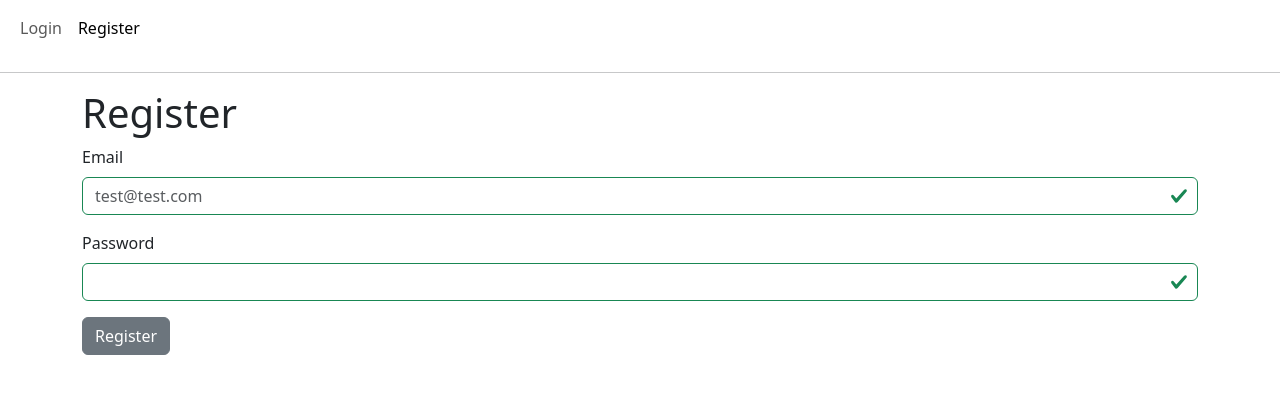
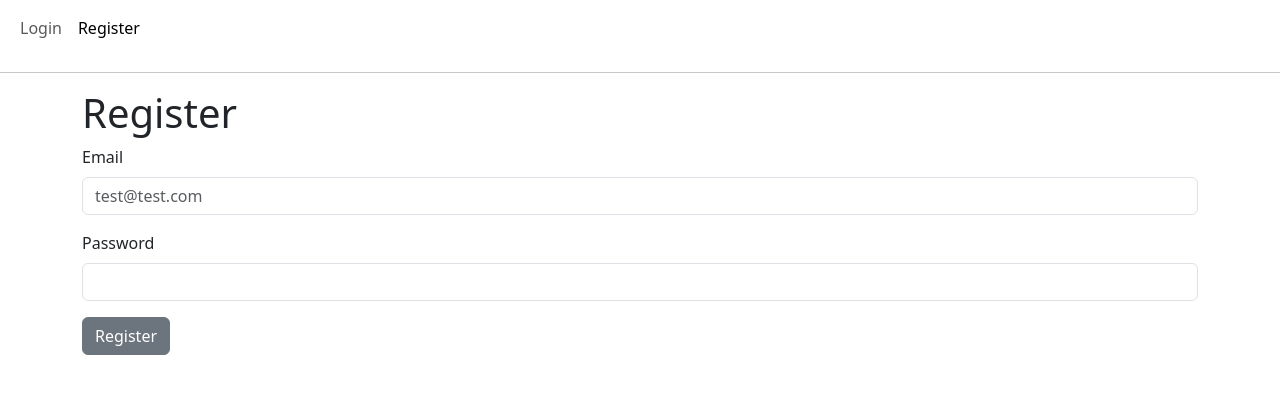
Before and after one commit to jtuzar-cen55153/state-management-react-query, a React (Vite) app: page /register in a window 1280 px wide. Shown: the top 394 px of the page. Built offline with nearby package versions, Linux system fonts and the light colour scheme.

Commit message:
refactor register form

```diff
--- a/src/components/Heroes/Heroes.tsx
+++ b/src/components/Heroes/Heroes.tsx
@@ -1,5 +1,5 @@
 import { Link } from 'react-router-dom';
-import { Alert, Button, Col, Form, Input, Label, ListGroupItem, Row, UncontrolledAlert } from 'reactstrap';
+import { Alert, Button, Col, Form, ListGroupItem, Row, UncontrolledAlert } from 'reactstrap';
 import { FC } from 'react';
 import { useHeroes } from './hooks/useHeroes';
 import { HeroesList } from '../HeroesList';
@@ -60,6 +60,7 @@ export const Heroes: FC = () => {
             placeholder="Add new hero"
             required
             isInvalid={!isCreateHeroLoading && !isCreateHeroSuccess && isCreateHeroError}
+            isValid={!isCreateHeroLoading && isCreateHeroSuccess && !isCreateHeroError}
             errorMessage="Ups! it was an error 🚨"
           />
           <Button>Add Hero</Button>
--- a/src/components/Layout.tsx
+++ b/src/components/Layout.tsx
@@ -1,16 +1,12 @@
 import { FC, ReactElement } from 'react';
-import { NavLink, Outlet, useNavigate } from 'react-router-dom';
+import { NavLink, Outlet } from 'react-router-dom';
 import { Button, Container, Nav, NavItem, NavLink as NavLinkReactstrap, Navbar, NavbarText } from 'reactstrap';
 import { useAuth } from '../hooks/useAuth';
+import { useLogoutUser } from '../hooks/useUser';
 
 export const Layout: FC<{ children?: ReactElement }> = ({ children = null }) => {
-  const { token, setToken } = useAuth();
-  const navigate = useNavigate();
-
-  const handleClick = () => {
-    setToken(null);
-    navigate('/login');
-  };
+  const { token } = useAuth();
+  const logout = useLogoutUser();
 
   return (
     <>
@@ -47,7 +43,7 @@ export const Layout: FC<{ children?: ReactElement }> = ({ children = null }) =>
         </Nav>
         {token && (
           <NavbarText>
-            <Button onClick={handleClick}>Logout</Button>
+            <Button onClick={logout}>Logout</Button>
           </NavbarText>
         )}
       </Navbar>
--- a/src/components/Register/Register.tsx
+++ /dev/null
@@ -1,33 +0,0 @@
-import { FC } from 'react';
-import { Form, useActionData } from 'react-router-dom';
-import { IUserFormInputs } from '../../interface/user';
-import { Button, Form as FormReactstrap } from 'reactstrap';
-import { FormGroup } from '../ui/FormGroup';
-
-export const Register: FC = () => {
-  const errors = useActionData() as IUserFormInputs;
-
-  return (
-    <div>
-      <h1>Register</h1>
-      <FormReactstrap method="post" tag={Form}>
-        <FormGroup
-          name="email"
-          label="Email"
-          inputType="email"
-          placeholder="test@test.com"
-          isInvalid={Boolean(errors?.email)}
-          errorMessage={errors?.email}
-        />
-        <FormGroup
-          name="password"
-          label="Password"
-          inputType="password"
-          isInvalid={Boolean(errors?.password)}
-          errorMessage={errors?.password}
-        />
-        <Button>Register</Button>
-      </FormReactstrap>
-    </div>
-  );
-};
--- a/src/components/Register/action.ts
+++ /dev/null
@@ -1,27 +0,0 @@
-import { ActionFunction, redirectDocument } from 'react-router-dom';
-import { IRegisterFormInputs, IUserFormInputs } from '../../interface/user';
-
-export const action =
-  (login: ({ email, password }: IRegisterFormInputs) => Promise<void>): ActionFunction =>
-  async ({ request }) => {
-    const formData = await request.formData();
-    const email = formData.get('email');
-    const password = formData.get('password');
-    const errors = {} as IUserFormInputs;
-
-    if (typeof email !== 'string' || !email.includes('@')) {
-      errors.email = "That doesn't look like an email address";
-    }
-
-    if (typeof password !== 'string' || password.length < 2) {
-      errors.password = 'Password must be > 2 characters';
-    }
-
-    if (Object.keys(errors).length) {
-      return errors;
-    }
-
-    await login({ email, password });
-
-    return redirectDocument('/');
-  };
--- a/src/hooks/useRegister.ts
+++ b/src/components/Register/hooks/useRegister.ts
@@ -1,11 +1,11 @@
 import axios from 'axios';
-import { useAuth } from './useAuth';
-import { useCreateUser } from './useUser';
-import { IRegisterFormInputs } from '../interface/user';
+import { useAuth } from '../../../hooks/useAuth';
+import { useCreateUserMutation } from '../../../hooks/useUser';
+import { IRegisterFormInputs } from '../../../interface/user';
 
 export const useRegister = () => {
   const { setToken } = useAuth();
-  const { mutateAsync } = useCreateUser();
+  const { mutateAsync } = useCreateUserMutation();
 
   const register = async ({ email, password }: IRegisterFormInputs) => {
     try {
--- a/src/components/Routes.tsx
+++ b/src/components/Routes.tsx
@@ -11,9 +11,7 @@ import { ErrorPage } from '../pages/ErrorPage';
 import { NotFound } from '../pages/NotFound';
 import { useAuth } from '../hooks/useAuth';
 import { Layout } from './Layout';
-import { useRegister } from '../hooks/useRegister';
 import { useAxios } from '../hooks/useAxios';
-import { action } from './Register/action';
 
 const EditHeroPage = lazy(() =>
   import('../pages/EditHeroPage').then(({ EditHeroPage }) => ({ default: EditHeroPage })),
@@ -56,8 +54,6 @@ export const Routes: FC = () => {
     },
   ];
 
-  const { register } = useRegister();
-
   const routesForNotAuthenticatedOnly = [
     {
       element: <Layout />,
@@ -65,7 +61,6 @@ export const Routes: FC = () => {
         {
           path: 'register',
           element: <RegisterPage />,
-          action: action(register),
           errorElement: <ErrorPage />,
         },
         {
--- a/src/components/ui/FormGroup.tsx
+++ b/src/components/ui/FormGroup.tsx
@@ -1,4 +1,4 @@
-import React, { FC, Ref, forwardRef } from 'react';
+import { FC, Ref, forwardRef } from 'react';
 import { Input, Label, FormGroup as FormGroupReactstrap, FormFeedback } from 'reactstrap';
 
 interface FormGroupProps {
@@ -8,12 +8,13 @@ interface FormGroupProps {
   inputType?: 'text' | 'password' | 'email' | 'textarea';
   errorMessage?: string;
   isInvalid?: boolean;
+  isValid?: boolean;
   required?: boolean;
 }
 
 export const FormGroup: FC<FormGroupProps> = forwardRef(
   (
-    { label, name, placeholder = '', inputType = 'text', errorMessage, isInvalid = false, ...rest },
+    { label, name, placeholder = '', inputType = 'text', errorMessage, isInvalid = false, isValid = false, ...rest },
     ref: Ref<HTMLInputElement>,
   ) => (
     <FormGroupReactstrap>
@@ -24,7 +25,7 @@ export const FormGroup: FC<FormGroupProps> = forwardRef(
         placeholder={placeholder}
         type={inputType}
         invalid={isInvalid}
-        valid={!isInvalid}
+        valid={isValid}
         {...rest}
       />
       {isInvalid && errorMessage && <FormFeedback data-testid="form-group-feedback">{errorMessage}</FormFeedback>}
--- a/src/hooks/useUser.ts
+++ b/src/hooks/useUser.ts
@@ -1,15 +1,29 @@
 import { useMutation } from '@tanstack/react-query';
+import { useNavigate } from 'react-router-dom';
 import { createUser, loginUser } from '../api/user';
 import { useAxios } from './useAxios';
+import { useAuth } from './useAuth';
 
-export const useCreateUser = () => {
+export const useCreateUserMutation = () => {
   const axios = useAxios();
 
   return useMutation(createUser(axios));
 };
 
-export const useLoginUser = () => {
+export const useLoginUserMutation = () => {
   const axios = useAxios();
 
   return useMutation(loginUser(axios));
 };
+
+export const useLogoutUser = () => {
+  const { setToken } = useAuth();
+  const navigate = useNavigate();
+
+  const logout = () => {
+    setToken(null);
+    navigate('/login');
+  };
+
+  return logout;
+};
--- a/src/components/Login/hooks/useLoginPage.ts
+++ b/src/hooks/useUserFormSubmit.ts
@@ -1,12 +1,11 @@
 import { SubmitHandler, useForm } from 'react-hook-form';
 import axios from 'axios';
 import { useNavigate } from 'react-router-dom';
-import { useLoginUser } from '../../../hooks/useUser';
-import { useAuth } from '../../../hooks/useAuth';
-import { IUserFormInputs } from '../../../interface/user';
+import { useAuth } from './useAuth';
+import { IUserFormInputs } from '../interface/user';
+import { UseMutateAsyncFunction } from '@tanstack/react-query';
 
-export const useLoginPage = () => {
-  const { mutateAsync } = useLoginUser();
+export const useUserFormSubmit = (mutateAsync: UseMutateAsyncFunction<string, unknown, IUserFormInputs>) => {
   const navigate = useNavigate();
   const { setToken } = useAuth();
 
--- a/src/pages/ErrorPage.tsx
+++ b/src/pages/ErrorPage.tsx
@@ -1,20 +1,12 @@
 import axios from 'axios';
 import { FC } from 'react';
-import { isRouteErrorResponse, useNavigate, useRouteError } from 'react-router-dom';
+import { isRouteErrorResponse, useRouteError } from 'react-router-dom';
 import { Button, Container } from 'reactstrap';
-import { useAuth } from '../hooks/useAuth';
-import { STORAGE_KEY } from '../contexts/AuthContext';
+import { useLogoutUser } from '../hooks/useUser';
 
 export const ErrorPage: FC = () => {
   const error = useRouteError();
-  const { setToken } = useAuth();
-  const navigate = useNavigate();
-
-  const handleClick = () => {
-    setToken('');
-    localStorage.removeItem(STORAGE_KEY);
-    navigate('/login');
-  };
+  const logout = useLogoutUser();
 
   return (
     <Container>
@@ -31,7 +23,7 @@ export const ErrorPage: FC = () => {
           <h2>{error.response?.statusText}</h2>
           <h3>{error.response?.data}</h3>
           <h3>{error?.message}</h3>
-          {error.response?.status === 401 && <Button onClick={handleClick}>Revoke token</Button>}
+          {error.response?.status === 401 && <Button onClick={logout}>Revoke token</Button>}
         </>
       )}
       {!isRouteErrorResponse(error) && !axios.isAxiosError(error) && <h1>Something went wrong</h1>}
--- a/src/pages/LoginPage.tsx
+++ b/src/pages/LoginPage.tsx
@@ -1,9 +1,11 @@
 import { FC } from 'react';
-import { useLoginPage } from '../components/Login/hooks/useLoginPage';
 import { UserForm } from '../components/UserForm';
+import { useUserFormSubmit } from '../hooks/useUserFormSubmit';
+import { useLoginUserMutation } from '../hooks/useUser';
 
 export const LoginPage: FC = () => {
-  const { register, errors, handleSubmit, onSubmit } = useLoginPage();
+  const { mutateAsync } = useLoginUserMutation();
+  const { register, errors, handleSubmit, onSubmit } = useUserFormSubmit(mutateAsync);
 
   return (
     <UserForm
--- a/src/pages/RegisterPage.tsx
+++ b/src/pages/RegisterPage.tsx
@@ -1,4 +1,20 @@
 import { FC } from 'react';
-import { Register } from '../components/Register/Register';
+import { useCreateUserMutation } from '../hooks/useUser';
+import { useUserFormSubmit } from '../hooks/useUserFormSubmit';
+import { UserForm } from '../components/UserForm';
 
-export const RegisterPage: FC = () => <Register />;
+export const RegisterPage: FC = () => {
+  const { mutateAsync } = useCreateUserMutation();
+  const { register, errors, handleSubmit, onSubmit } = useUserFormSubmit(mutateAsync);
+
+  return (
+    <UserForm
+      register={register}
+      handleSubmit={handleSubmit}
+      onSubmit={onSubmit}
+      errors={errors}
+      title="Register"
+      buttonText="Register"
+    />
+  );
+};
```
Also changed, not shown: 2 other files (tests, documents, lock files or other folders).
